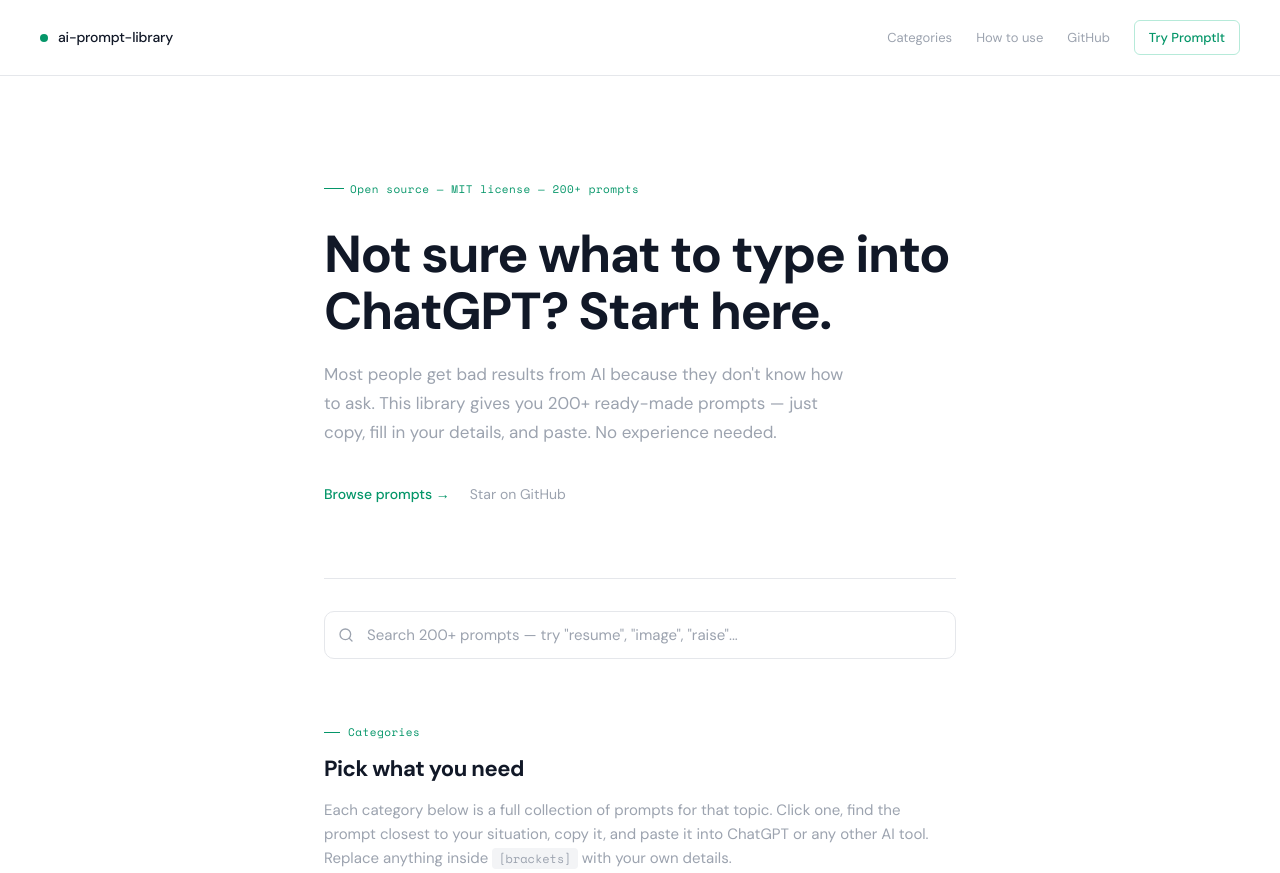
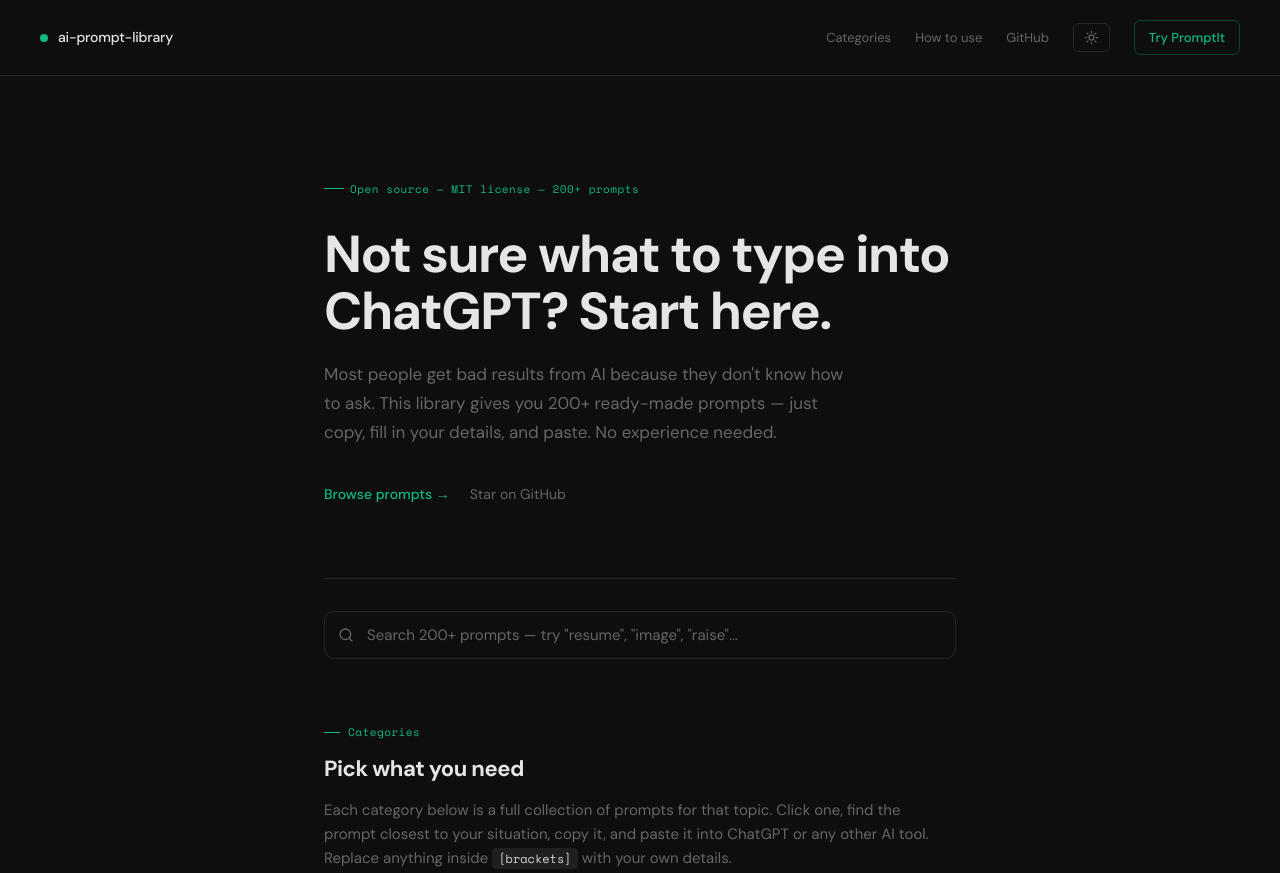
Before and after one commit to shakirdmr/ai-prompt-library, a plain HTML site: page index.html in a window 1280 px wide. Shown: the top 873 px of the page. Drawn offline with nearby package versions, Linux system fonts and the light colour scheme.

Commit message:
feat: dark mode toggle with localStorage persistence, default dark

```diff
--- a/index.html
+++ b/index.html
@@ -26,6 +26,20 @@
       --font: "DM Sans", system-ui, sans-serif;
       --mono: "Space Mono", monospace;
     }
+
+    html.dark {
+      --bg: #0e0e0e;
+      --bg-2: #161616;
+      --border: #262626;
+      --text: #e5e5e5;
+      --muted: #666666;
+      --accent: #10b981;
+      --accent-dim: rgba(16, 185, 129, 0.12);
+    }
+
+    html.dark #searchInput { background: var(--bg); }
+    html.dark .result-prompt { background: #1a1a1a; }
+    html.dark code { background: #1f1f1f !important; border-color: #2a2a2a !important; color: #d1d5db !important; }
 
     html { scroll-behavior: smooth; }
 
@@ -494,6 +508,10 @@
       <a href="#categories" class="nav-link">Categories</a>
       <a href="#how-to-use" class="nav-link">How to use</a>
       <a href="https://github.com/shakirdmr/ai-prompt-library" target="_blank" rel="noopener" class="nav-link">GitHub</a>
+      <button id="themeToggle" aria-label="Toggle dark mode" style="background:none;border:1px solid var(--border);border-radius:6px;padding:6px 10px;cursor:pointer;display:flex;align-items:center;color:var(--muted);transition:all 0.15s;">
+        <svg id="iconSun" width="15" height="15" viewBox="0 0 24 24" fill="none" stroke="currentColor" stroke-width="2" stroke-linecap="round" stroke-linejoin="round" style="display:none"><circle cx="12" cy="12" r="4"/><path d="M12 2v2M12 20v2M4.93 4.93l1.41 1.41M17.66 17.66l1.41 1.41M2 12h2M20 12h2M6.34 17.66l-1.41 1.41M19.07 4.93l-1.41 1.41"/></svg>
+        <svg id="iconMoon" width="15" height="15" viewBox="0 0 24 24" fill="none" stroke="currentColor" stroke-width="2" stroke-linecap="round" stroke-linejoin="round"><path d="M12 3a6 6 0 0 0 9 9 9 9 0 1 1-9-9Z"/></svg>
+      </button>
       <a href="https://promptitin.com" target="_blank" rel="noopener" class="nav-cta">Try PromptIt</a>
     </div>
   </nav>
@@ -829,6 +847,28 @@ searchClear.addEventListener("click", () => {
   searchClear.style.display = "none";
   searchInput.focus();
 });
+
+// Dark mode
+const html = document.documentElement;
+const toggle = document.getElementById("themeToggle");
+const iconSun = document.getElementById("iconSun");
+const iconMoon = document.getElementById("iconMoon");
+
+function applyTheme(dark) {
+  html.classList.toggle("dark", dark);
+  iconSun.style.display = dark ? "block" : "none";
+  iconMoon.style.display = dark ? "none" : "block";
+}
+
+// Default: dark mode on
+const saved = localStorage.getItem("theme");
+applyTheme(saved ? saved === "dark" : true);
+
+toggle.addEventListener("click", () => {
+  const isDark = html.classList.contains("dark");
+  localStorage.setItem("theme", isDark ? "light" : "dark");
+  applyTheme(!isDark);
+});
 </script>
 </body>
 </html>
```
